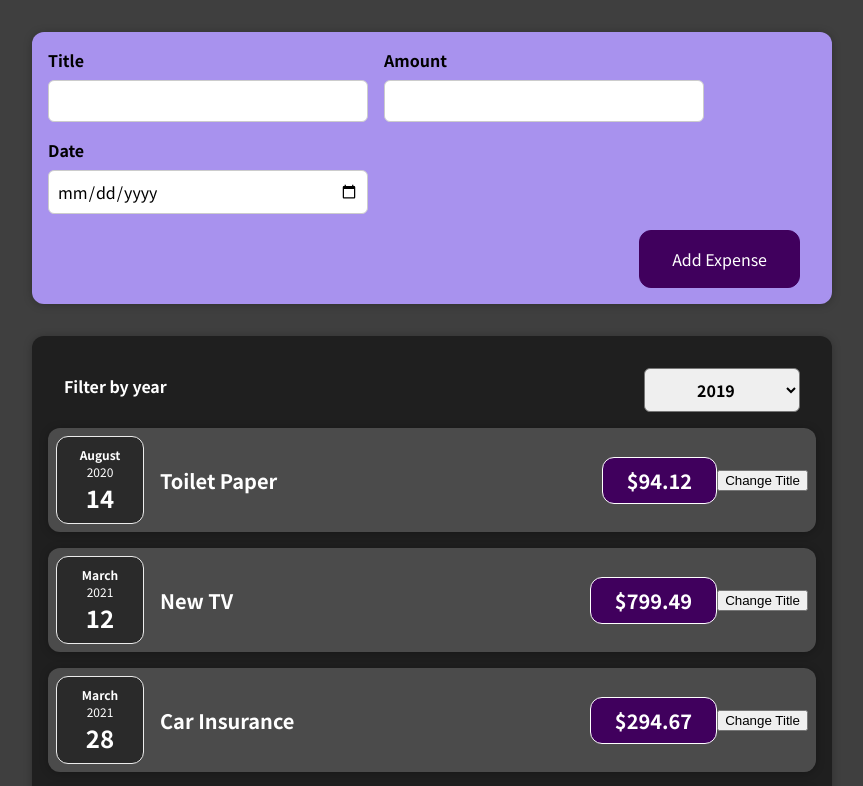
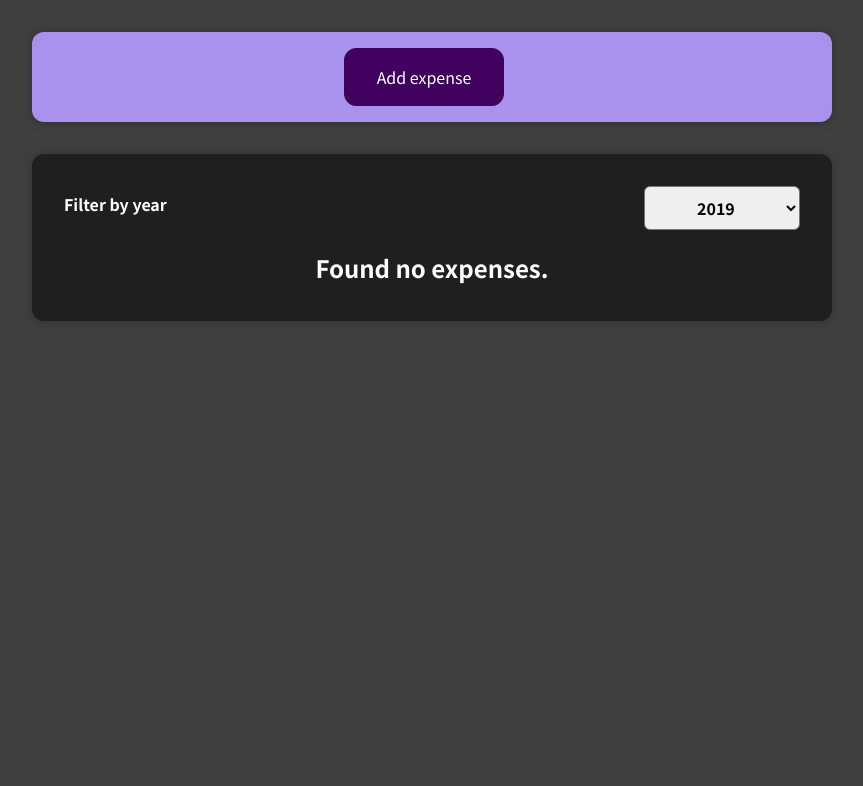
Before and after one commit to Jenrykster/react-basic, a React (Create React App) app: page / in a window 1280 px wide. Shown: the top 786 px of the page, without its empty margins (208-1071 px from the left). Built offline with nearby package versions, Linux system fonts and the light colour scheme.

Commit message:
feat: finish task 4

```diff
--- a/src/App.js
+++ b/src/App.js
@@ -1,8 +1,8 @@
+import { useState } from 'react';
 import Expenses from './components/Expenses/Expenses';
 import NewExpense from './components/NewExpense/NewExpense';
 
-const App = () => {
-  const expenses = [
+const DUMMY_EXPENSES = [
   {
     id: 'e1',
     title: 'Toilet Paper',
@@ -29,8 +29,13 @@
   },
 ];
 
+const App = () => {
+  const [expenses, setExpenses] = useState(DUMMY_EXPENSES);
+
   const addExpenseHandler = (expense) => {
-    console.log('In App.js \n', expense);
+    setExpenses((prevExpenses) => {
+      return [expense, ...prevExpenses];
+    });
   };
 
   return (
--- a/src/components/Expenses/ExpenseItem.js
+++ b/src/components/Expenses/ExpenseItem.js
@@ -1,26 +1,18 @@
-import { useState } from 'react';
-
 import Card from '../UI/Card';
 import ExpenseDate from './ExpenseDate';
 import './ExpenseItem.css';
 
 const ExpenseItem = (props) => {
-  const [title, setTitle] = useState(props.title);
-
-  const clickHandler = () => {
-    let newTitle = prompt('New title:');
-    setTitle(newTitle);
-  };
-
   return (
+    <li>
       <Card className='expense-item'>
         <ExpenseDate date={props.date} />
         <div className='expense-item__description'>
-        <h2>{title}</h2>
+          <h2>{props.title}</h2>
           <div className='expense-item__price'>${props.amount}</div>
         </div>
-      <button onClick={clickHandler}>Change Title</button>
       </Card>
+    </li>
   );
 };
 
--- a/src/components/Expenses/Expenses.js
+++ b/src/components/Expenses/Expenses.js
@@ -1,8 +1,8 @@
 import './Expenses.css';
-import ExpenseItem from './ExpenseItem';
 import Card from '../UI/Card';
 import ExpensesFilter from '../ExpensesFilter/ExpensesFilter';
 import { useState } from 'react';
+import ExpensesList from './ExpensesList';
 
 const Expenses = (props) => {
   const [selectedYear, setSelectedYear] = useState('2019');
@@ -10,6 +10,9 @@
   const setFilterYearHandler = (year) => {
     setSelectedYear(year);
   };
+  const filteredExpenses = props.items.filter((expense) => {
+    return expense.date.getFullYear().toString() === selectedYear;
+  });
 
   return (
     <Card className='expenses'>
@@ -17,26 +20,7 @@
         selected={selectedYear}
         onChangeYear={setFilterYearHandler}
       />
-      <ExpenseItem
-        title={props.items[0].title}
-        amount={props.items[0].amount}
-        date={props.items[0].date}
-      />
-      <ExpenseItem
-        title={props.items[1].title}
-        amount={props.items[1].amount}
-        date={props.items[1].date}
-      />
-      <ExpenseItem
-        title={props.items[2].title}
-        amount={props.items[2].amount}
-        date={props.items[2].date}
-      />
-      <ExpenseItem
-        title={props.items[3].title}
-        amount={props.items[3].amount}
-        date={props.items[3].date}
-      />
+      <ExpensesList items={filteredExpenses} />
     </Card>
   );
 };
--- /dev/null
+++ b/src/components/Expenses/ExpensesList.css
@@ -0,0 +1,9 @@
+.expenses-list {
+  list-style: none;
+  padding: 0;
+}
+
+.expenses-list__fallback {
+  color: white;
+  text-align: center;
+}
--- /dev/null
+++ b/src/components/Expenses/ExpensesList.js
@@ -0,0 +1,25 @@
+import './ExpensesList.css';
+import ExpenseItem from './ExpenseItem';
+
+const ExpensesList = (props) => {
+  if (props.items.length === 0) {
+    return <h2 className='expenses-list__fallback'>Found no expenses.</h2>;
+  }
+
+  return (
+    <ul className='expenses-list'>
+      {props.items.map((expense) => {
+        return (
+          <ExpenseItem
+            key={expense.id}
+            title={expense.title}
+            amount={expense.amount}
+            date={expense.date}
+          />
+        );
+      })}
+    </ul>
+  );
+};
+
+export default ExpensesList;
--- a/src/components/NewExpense/ExpenseForm.js
+++ b/src/components/NewExpense/ExpenseForm.js
@@ -66,6 +66,9 @@
       </div>
       <div className='new-expense__actions'>
         <button type='submit'>Add Expense</button>
+        <button type='button' onClick={props.onCancelButtonClick}>
+          Cancel
+        </button>
       </div>
     </form>
   );
--- a/src/components/NewExpense/NewExpense.js
+++ b/src/components/NewExpense/NewExpense.js
@@ -1,7 +1,11 @@
+import { useState } from 'react';
 import ExpenseForm from './ExpenseForm';
 import './NewExpense.css';
+import ShowFormButton from './ShowFormButton';
 
 const NewExpense = (props) => {
+  const [formVisible, setFormVisible] = useState(false);
+
   const saveExpenseDataHandler = (enteredExpenseData) => {
     const expenseData = {
       ...enteredExpenseData,
@@ -9,10 +13,20 @@
     };
     props.onAddExpense(expenseData);
   };
-
+  const showFormHandler = () => {
+    setFormVisible((prev) => !prev);
+  };
   return (
     <div className='new-expense'>
-      <ExpenseForm onSaveExpenseData={saveExpenseDataHandler} />
+      {formVisible === false && (
+        <ShowFormButton onAddButtonClick={showFormHandler} />
+      )}
+      {formVisible && (
+        <ExpenseForm
+          onSaveExpenseData={saveExpenseDataHandler}
+          onCancelButtonClick={showFormHandler}
+        />
+      )}
     </div>
   );
 };
--- /dev/null
+++ b/src/components/NewExpense/ShowFormButton.js
@@ -0,0 +1,11 @@
+import './NewExpense.css';
+
+const ShowFormButton = (props) => {
+  return (
+    <button onClick={props.onAddButtonClick} className='new-expense__actions'>
+      Add expense
+    </button>
+  );
+};
+
+export default ShowFormButton;
```
Lines whose indentation alone changed are shown as unchanged.
